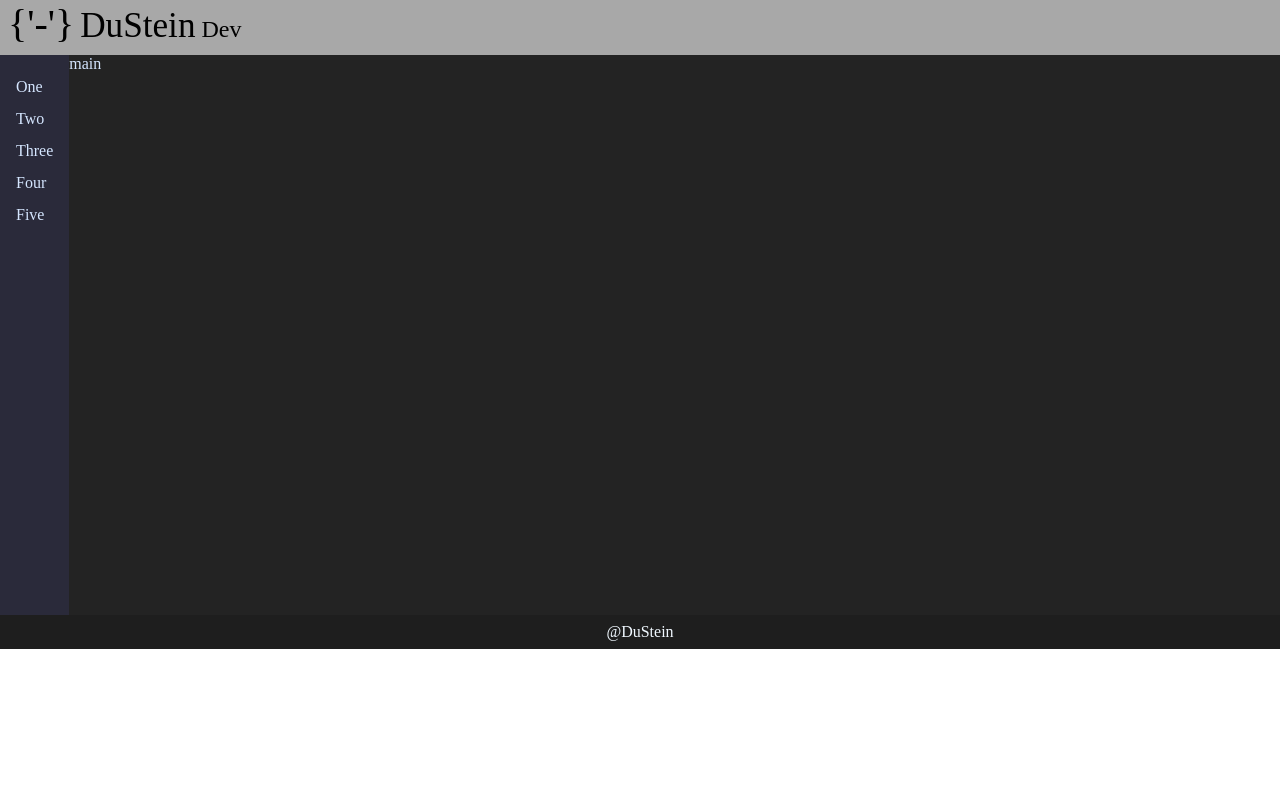
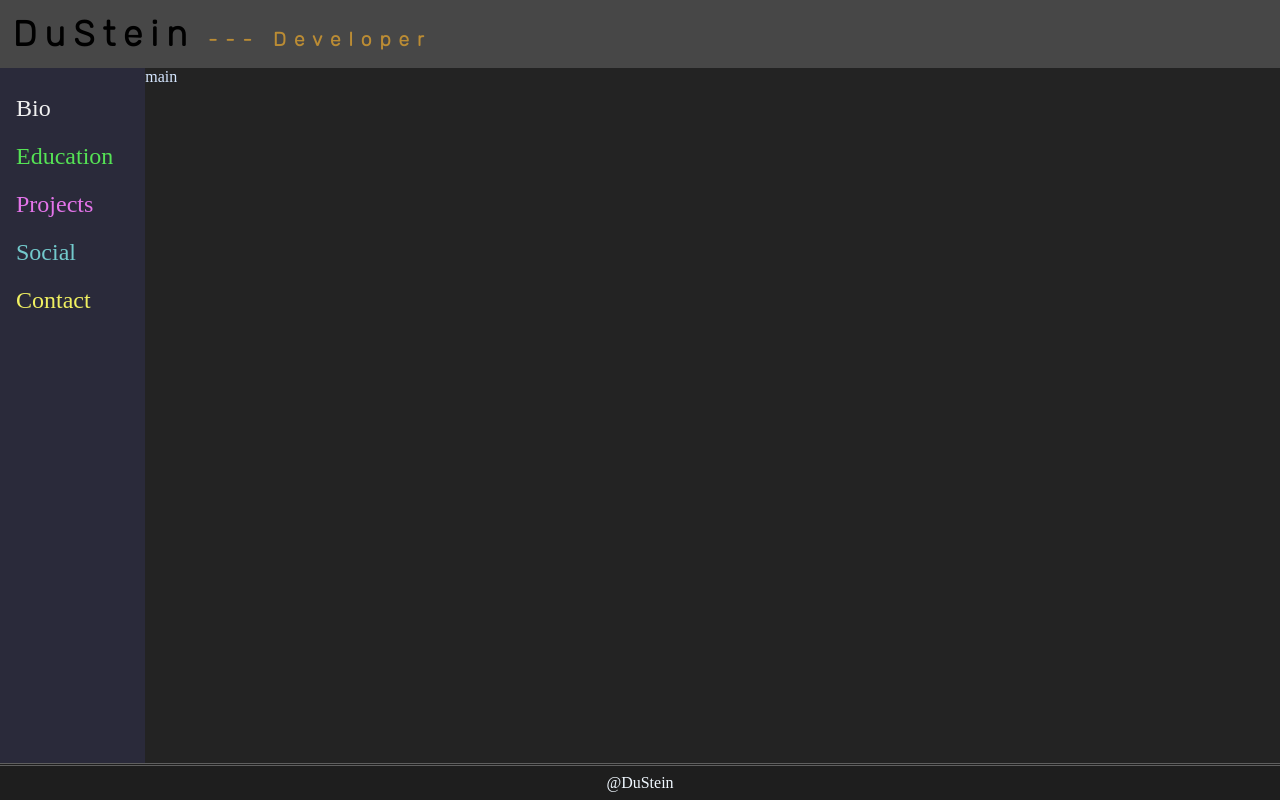
Before and after one commit to dustein/portifolio-v2, a plain HTML site: page index.html in a window 1280 px wide. Drawn offline with Linux system fonts and the light colour scheme.

Commit message:
playing with colors

```diff
--- a/index.html
+++ b/index.html
@@ -3,19 +3,22 @@
 <head>
   <meta charset="UTF-8">
   <meta name="viewport" content="width=device-width, initial-scale=1.0">
+  <link rel="preconnect" href="https://fonts.googleapis.com">
+<link rel="preconnect" href="https://fonts.gstatic.com" crossorigin>
+<link href="https://fonts.googleapis.com/css2?family=Orbitron:wght@500&family=Rubik:wght@300&display=swap" rel="stylesheet">
   <link rel="stylesheet" href="style.css">
   <title>Du Stein - Web and Develop and Stuff</title>
 </head>
 <body>
-  <header class="head"><span id="chaves">{'-'}</span> <span id="dustein">DuStein</span> Dev</header>
+  <header class="head"><span id="dustein">DuStein</span> --- Developer</header>
   <section class="mainWindow">
     <div class="sidebar">
       <ul class="sideMenu">
-        <li class="leftMenu" id="one">One</li>
-        <li class="leftMenu" id="two">Two</li>
-        <li class="leftMenu" id="three">Three</li>
-        <li class="leftMenu" id="four">Four</li>
-        <li class="leftMenu" id="five">Five</li>
+        <li class="leftMenu" id="one">Bio</li>
+        <li class="leftMenu" id="two">Education</li>
+        <li class="leftMenu" id="three">Projects</li>
+        <li class="leftMenu" id="four">Social</li>
+        <li class="leftMenu" id="five">Contact</li>
       </ul>
     </div>
     <div class="main">main</div>
--- a/style.css
+++ b/style.css
@@ -4,36 +4,61 @@
   box-sizing: border-box;
 }
 
-.head {
-  background-color: rgb(168, 168, 168);
-  font-size: 1.5rem;
-  padding-bottom: 0.5rem;
-  padding-left: 0.5rem;
+body {
+  height: 100vh;
+  display: flex;
+  flex-direction: column;
+  justify-content: space-between;
 }
 
-#chaves {
-  font-size: 2.5rem;
+.head {
+  background-color: rgb(71, 71, 71);
+  font-size: 1.2rem;
+  padding: 0.8rem;
+  letter-spacing: 0.5rem;
+  color: rgb(187, 140, 52);
+  font-weight: 800;
+  font-family: 'Rubik', 'Courier New', Courier, monospace;
 }
 
 #dustein {
   font-size: 2.2rem;
+  color: black;
 }
 
 .mainWindow {
   display: flex;
+  height: 100%;
   background-color: rgb(35, 35, 35);
   color: rgb(213, 230, 255);
-  height: 70vh;
 }
 
 .sidebar {
   background-color: rgb(42, 42, 58);
   padding: 1rem;
+  padding-right: 2rem;
 }
 
 .sideMenu {
-  line-height: 2rem;
+  line-height: 3rem;
   list-style: none;
+  font-size: 1.5rem;
+}
+
+#one {
+  color: rgb(241, 241, 241);
+}
+#two {
+  color: rgb(85, 226, 85);
+}
+#three {
+  color: rgb(228, 116, 234)
+}
+#four {
+  color:rgb(115, 202, 205)
+}
+#five {
+  color: rgb(240, 240, 97)
 }
 
 .footer {
@@ -42,5 +67,5 @@
   color: aliceblue;
   padding-top: 0.5rem;
   padding-bottom: 0.5rem;
-  border-color: aliceblue;
+  border-top: 3px double rgb(95, 95, 95);
 }
```
